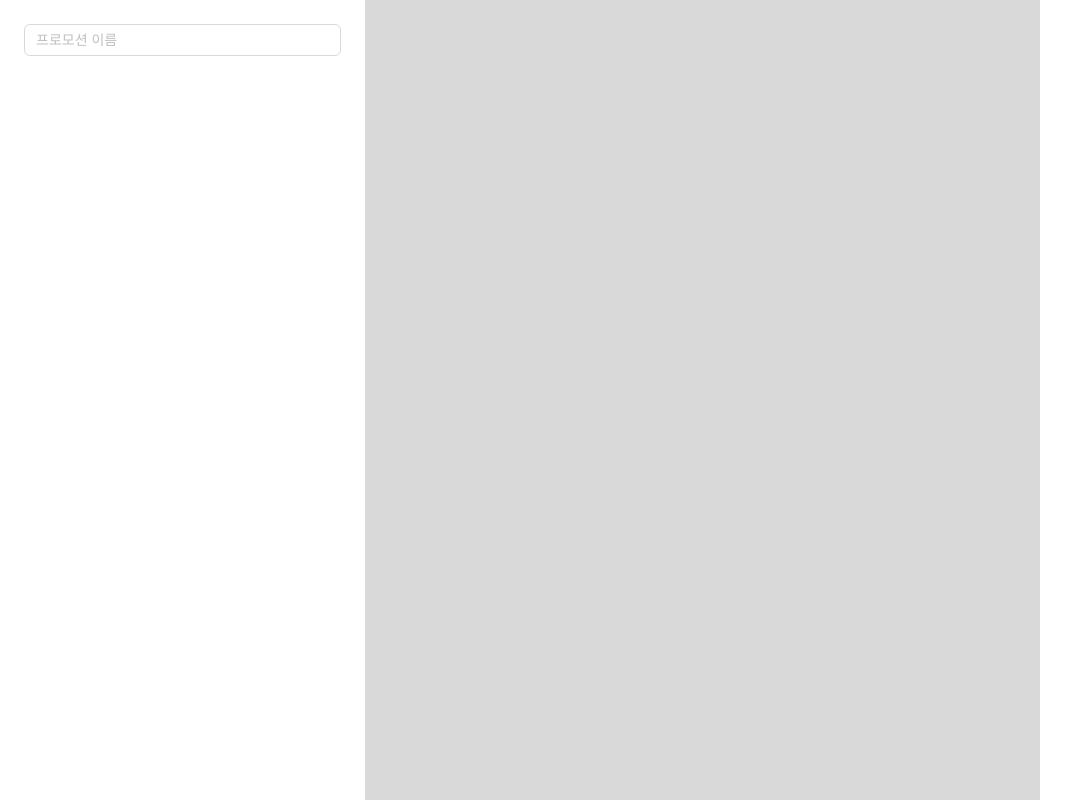
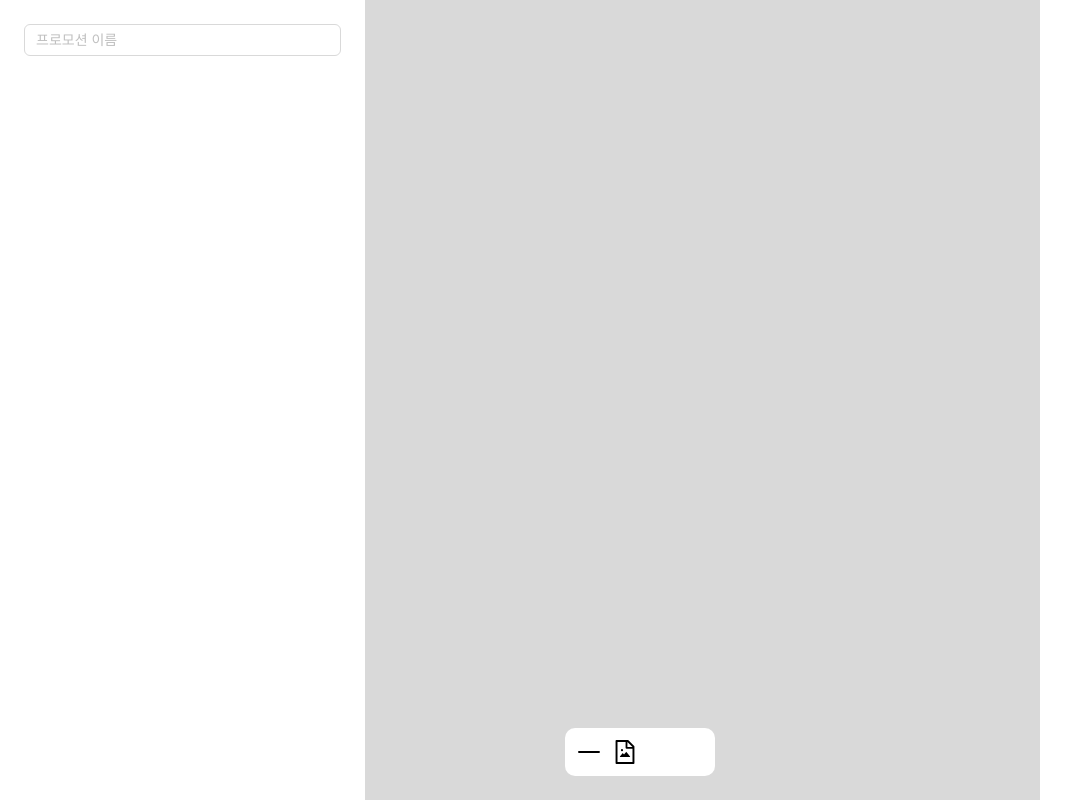
Before and after one commit to jyh0521/promotion-web-builder, a React (Create React App) app: page /#/ in a window 1280 px wide. Shown: the whole page, without its empty margins (0-1079 px from the left). Built offline with nearby package versions, Linux system fonts and the light colour scheme.

Commit message:
Feat: 툴바 작업중

```diff
--- a/package.json
+++ b/package.json
@@ -25,6 +25,7 @@
   },
   "author": "",
   "dependencies": {
+    "@ant-design/icons": "^6.0.0",
     "@emotion/react": "11.11.0",
     "@emotion/styled": "11.11.0",
     "@testing-library/jest-dom": "^5.16.5",
--- a/src/pages/main/Main.page.tsx
+++ b/src/pages/main/Main.page.tsx
@@ -2,12 +2,23 @@ import styled from "@emotion/styled";
 import { LeftSidebar } from "./components/LeftSidebar";
 import { RightSidebar } from "./components/RightSidebar";
 import { Promotion } from "./components/Promotion";
+import { Toolbar } from "./components/Toolbar";
+import { useState } from "react";
+import { PromotionType } from "../../common/types";
 
 const MainPage = () => {
+  const [promotion, setPromotion] = useState<PromotionType>({
+    blocks: {},
+    events: {},
+    conditions: {},
+    actions: {},
+  });
+
   return (
     <MainContainer>
       <LeftSidebar />
       <Promotion />
+      <Toolbar />
       <RightSidebar />
     </MainContainer>
   );
@@ -22,4 +33,6 @@ const MainContainer = styled.div`
 
   display: flex;
   justify-content: space-between;
+
+  position: relative;
 `;
--- /dev/null
+++ b/src/pages/main/components/Toolbar.tsx
@@ -0,0 +1,53 @@
+import { FileImageOutlined, LineOutlined } from "@ant-design/icons";
+import styled from "@emotion/styled";
+
+export const Toolbar = () => {
+  return (
+    <ToolbarContainer>
+      <ToolbarButton>
+        <LineOutlined style={{ fontSize: 24 }} />
+      </ToolbarButton>
+      <ToolbarButton>
+        <FileImageOutlined style={{ fontSize: 24 }} />
+      </ToolbarButton>
+    </ToolbarContainer>
+  );
+};
+
+const ToolbarContainer = styled.div`
+  width: 150px;
+  height: 48px;
+  background-color: #ffffff;
+
+  border-radius: 10px;
+
+  position: absolute;
+  bottom: 24px;
+  left: 50%;
+  transform: translateX(-50%);
+
+  display: flex;
+  align-items: center;
+
+  padding: 0 12px;
+
+  gap: 12px;
+`;
+
+const ToolbarButton = styled.div`
+  background-color: #ffffff;
+
+  display: flex;
+  align-items: center;
+  justify-content: center;
+
+  cursor: pointer;
+
+  &:hover {
+    background-color: #f0f0f0;
+  }
+
+  &:active {
+    background-color: #e0e0e0;
+  }
+`;
```
Also changed, not shown: 1 other file (tests, documents, lock files or other folders).
